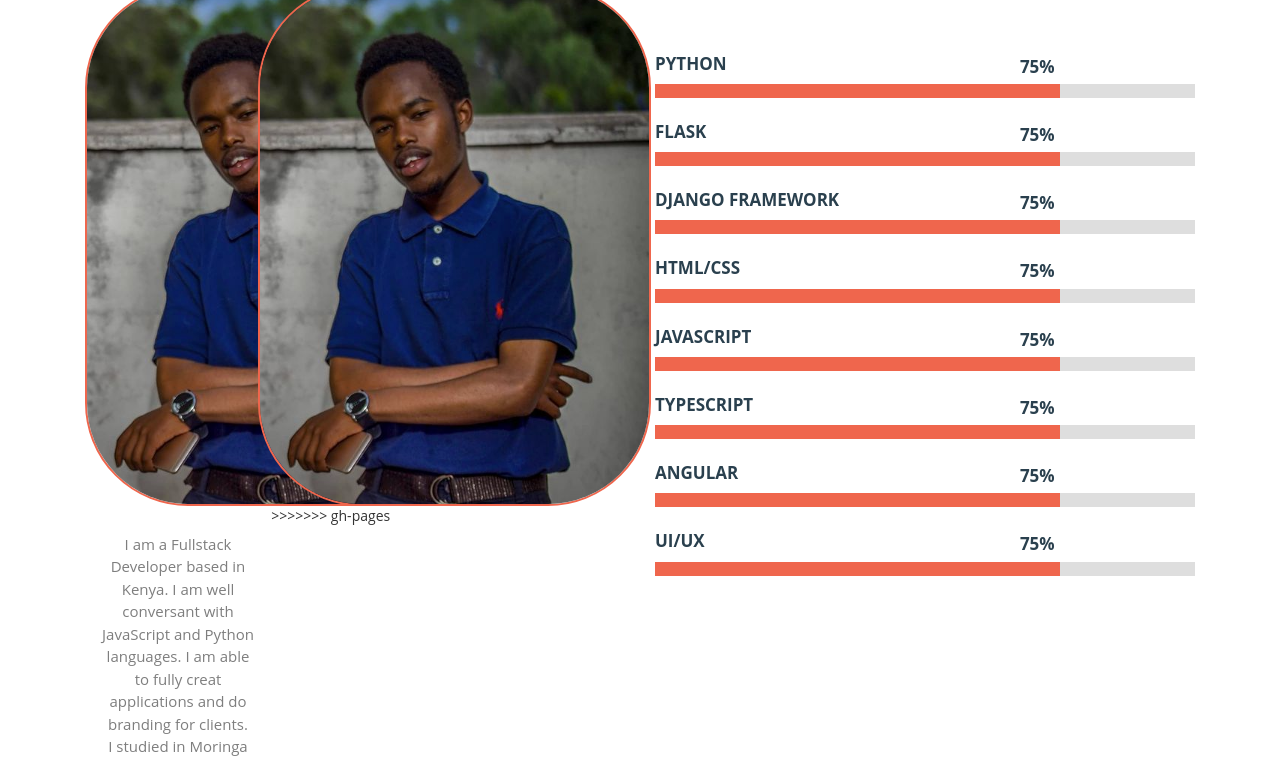
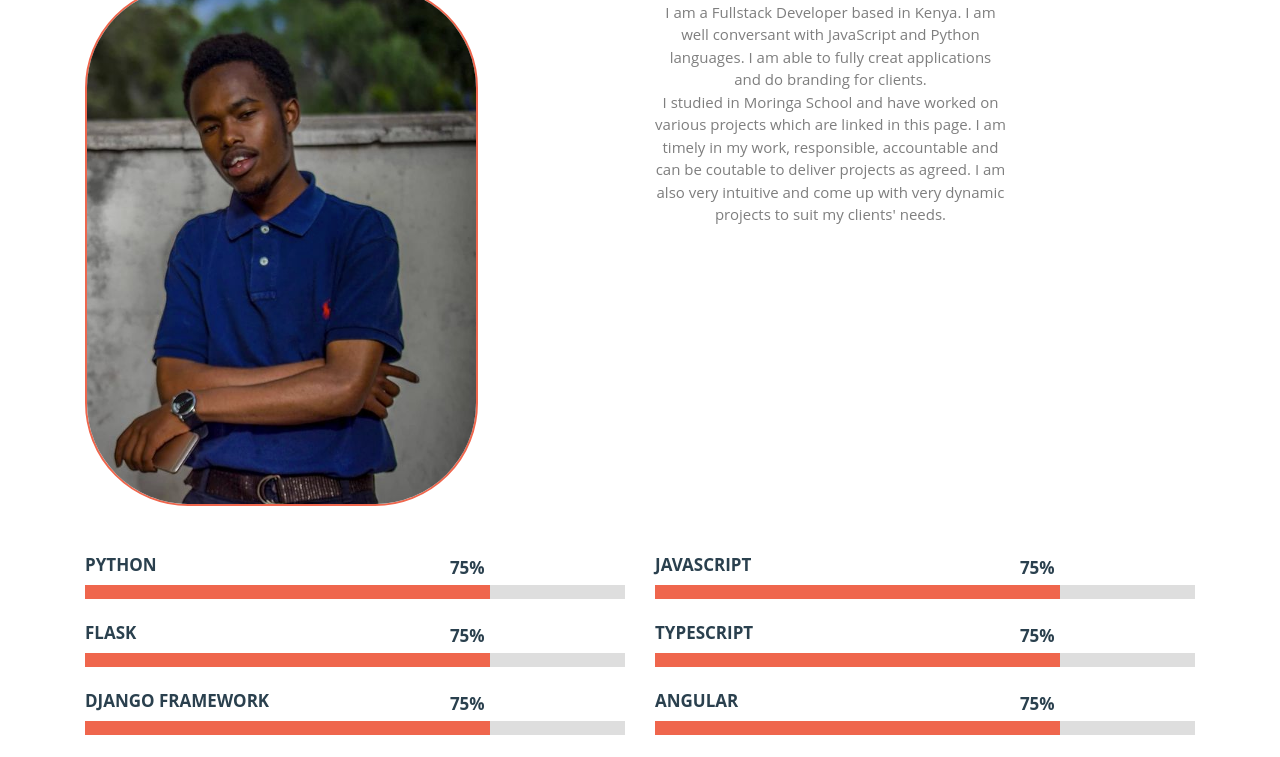
Before and after one commit to Msyoka/Msyoka.github.io, a plain HTML site: page index.html in a window 1280 px wide. Shown: the part 646-1403 px from the top of the page. Drawn offline with Linux system fonts and the light colour scheme.

Commit message:
settle merge conflicts

```diff
--- a/index.html
+++ b/index.html
@@ -94,15 +94,10 @@ Smartphone Compatible web template, free webdesigns for Nokia, Samsung, LG, Sony
 	<div class="container">
 		<div class="about-header">
 			<h3>about</h3>
-<<<<<<< HEAD
 			<div class="col-md-6">
 				<div class="about-imag">
 				<img src="images/me.png" alt=""/>
 				</div>
-=======
-			<div class="about-imag">
-			<img src="images/me.png" alt=""/>
->>>>>>> gh-pages
 			</div>
 			<div class="col-md-6">
 				<div class="about-text">
```
